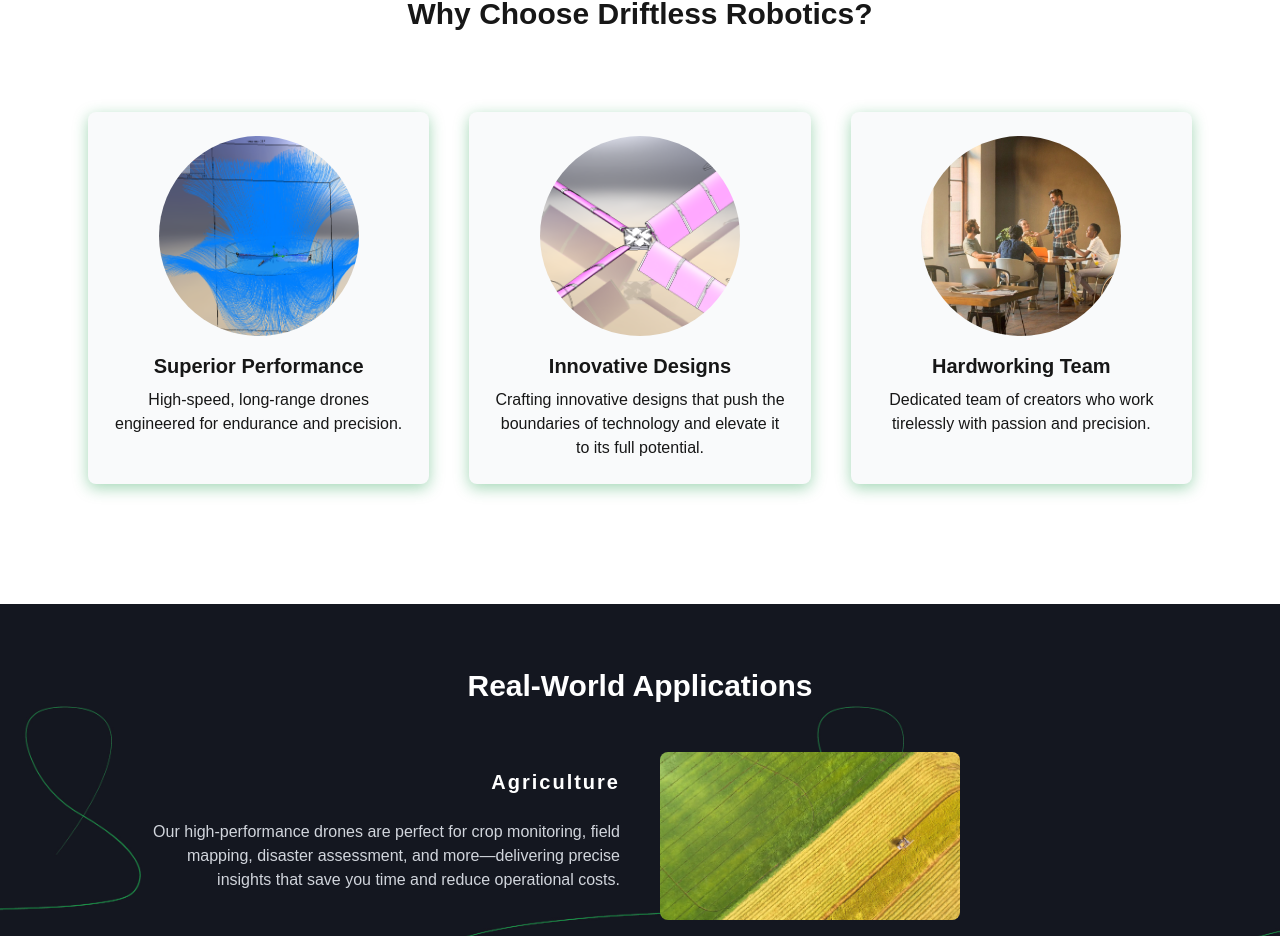
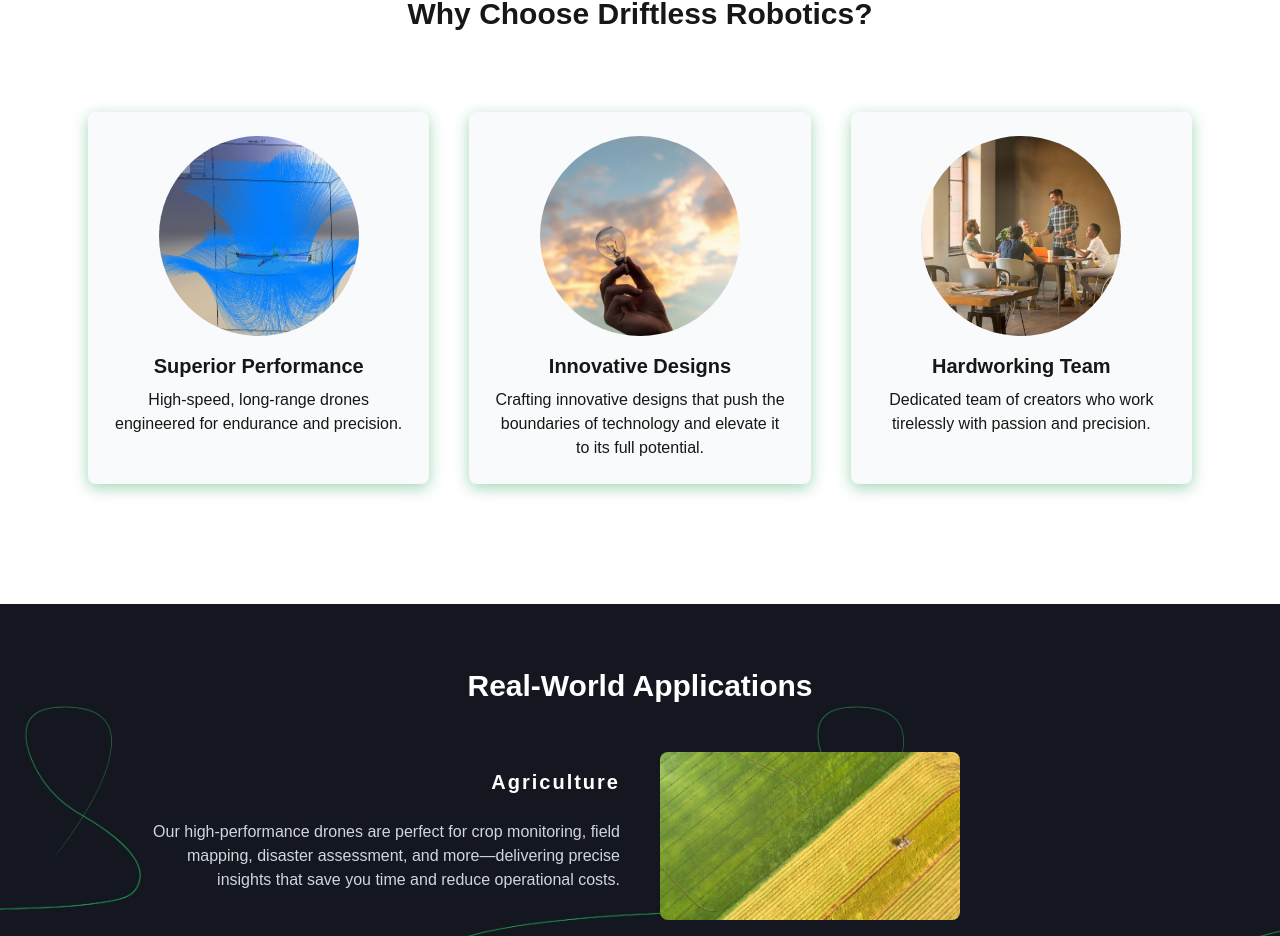
Before and after one commit to Aubser/aubser.github.io, a Next.js app: page / in a window 1280 px wide. Shown: the part 912-1848 px from the top of the page. Built offline with nearby package versions, Linux system fonts and the light colour scheme.

Commit message:
Replace drone pic

```diff
--- a/src/components/featuresHorizontalBoxes.tsx
+++ b/src/components/featuresHorizontalBoxes.tsx
@@ -10,7 +10,7 @@
                      <p>High-speed, long-range drones engineered for endurance and precision.</p>
                   </div>
                   <div className="relative bg-gray-50 p-6 rounded-lg" style={{boxShadow: '0 4px 15px rgba(25, 154, 72, 0.4)'}}>
-                     <img src="/basicDesign.png" alt="Innovative Designs" className="rounded-full object-cover w-50 h-50 mx-auto mb-4" />
+                     <img src="/Innovative.jpg" alt="Innovative Designs" className="rounded-full object-cover w-50 h-50 mx-auto mb-4" />
                      <h3 className="text-xl font-semibold mb-2">Innovative Designs</h3>
                      <p>Crafting innovative designs that push the boundaries of technology and elevate it to its full potential.</p>
                   </div>
```
Also changed, not shown: public/Innovative.jpg (added), public/basicDesign.png (deleted).
